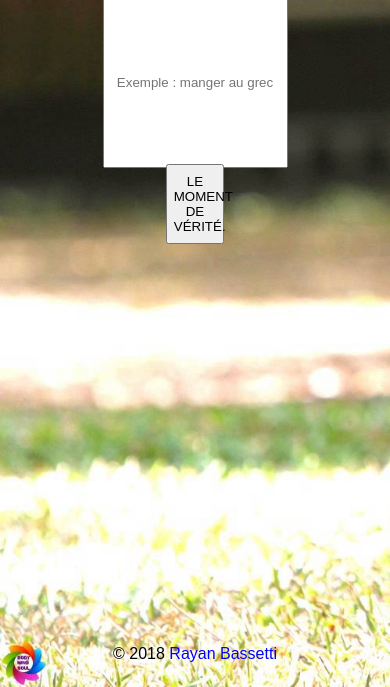
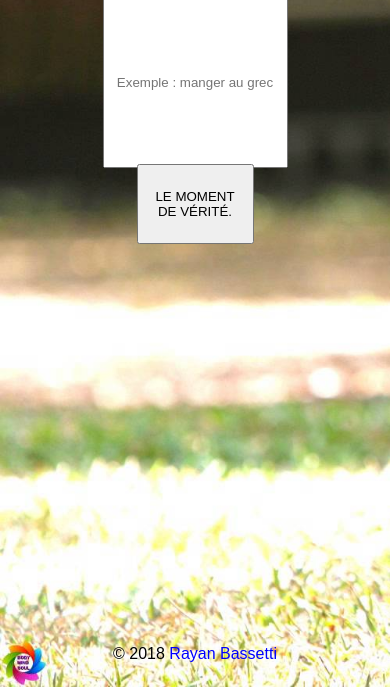
Before and after one commit to RayanBassetti/bobby-monk, a plain HTML site: page the_code/index.html in a window 390 px wide. Shown: the part 157-844 px from the top of the page. Drawn offline with Linux system fonts and the light colour scheme.

Commit message:
Fixed responsive buttons

```diff
--- a/the_code/style.css
+++ b/the_code/style.css
@@ -79,3 +79,11 @@ a {
     text-decoration: none;
     color : blue;
 }
+
+@media all and (max-width: 1024px) {
+
+button {
+    width : 60%;
+}
+
+}
```
